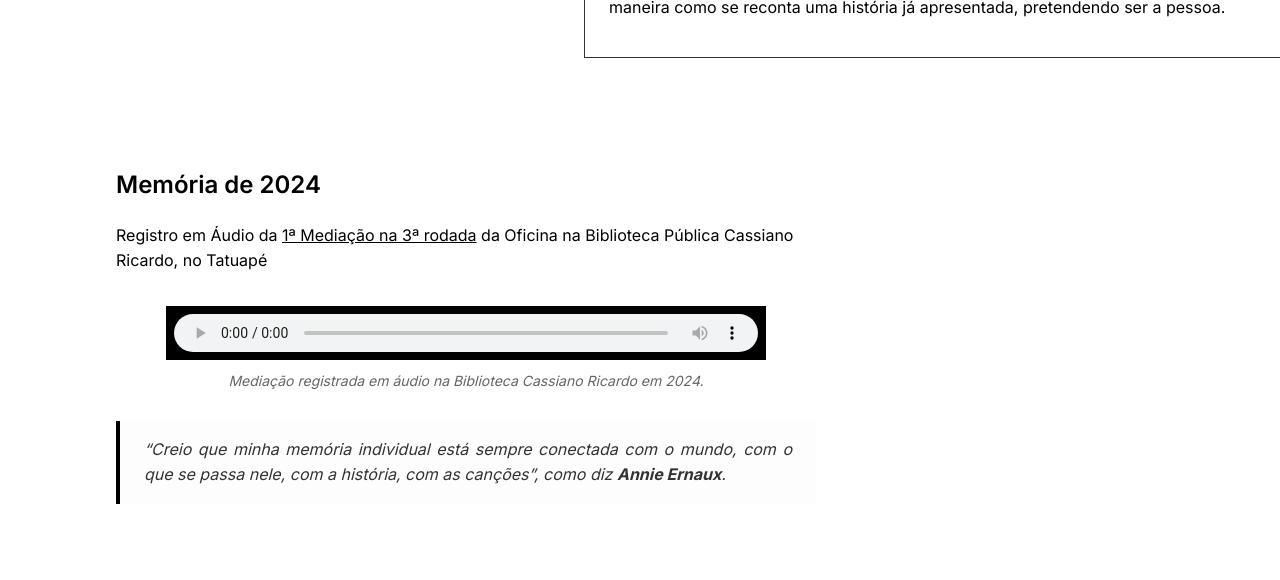
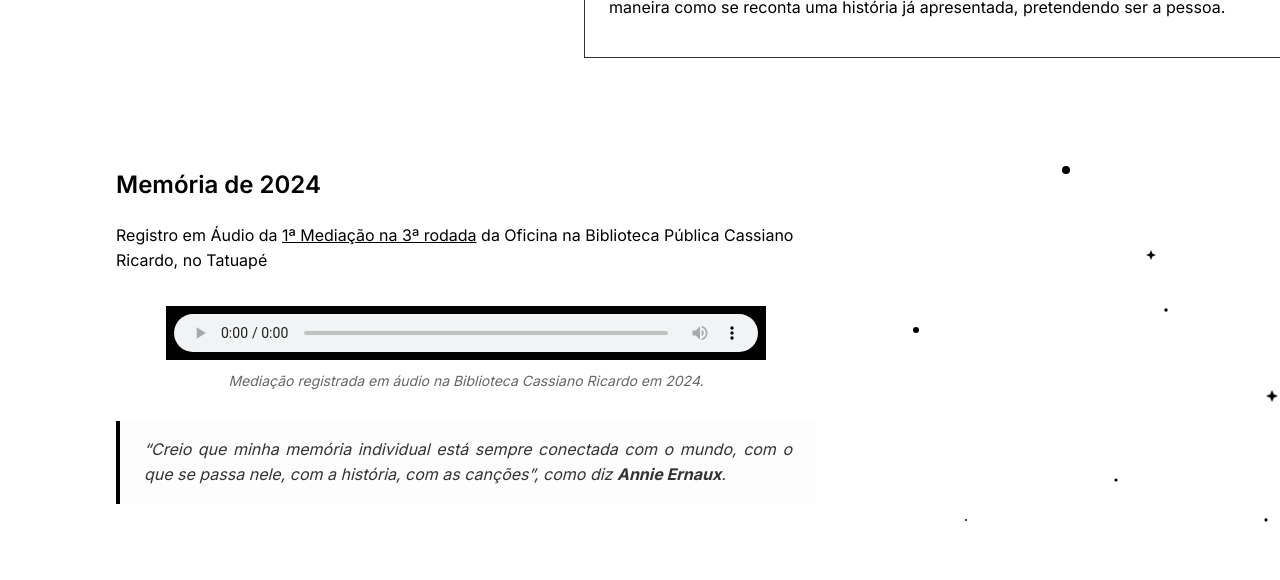
Before and after one commit to caiocastelhano/museu-autobiografico, a Next.js app: page /memoria in a window 1280 px wide. Shown: the part 4520-5100 px from the top of the page. Built offline with nearby package versions, Linux system fonts and the light colour scheme.

Commit message:
Adiciona estrelas e ponto na terceira seção de Memória

```diff
--- a/src/app/memoria/Memoria.module.css
+++ b/src/app/memoria/Memoria.module.css
@@ -314,12 +314,38 @@
 
 /* ===== SEÇÃO 3: MEMÓRIA EM ÁUDIO ===== */
 .audioMemorySection {
+  position: relative; /* necessário para posicionar o SVG */
   align-self: flex-start;
   width: 100%;
   max-width: 700px;
   margin-left: 100px;
   padding: 40px 0;
   text-align: left;
+  min-height: 400px; /* mesma altura do viewBox */
+}
+
+.bgAudioMemory {
+  position: absolute;
+  top: 0;
+  left: 50%;
+  transform: translateX(-50%);
+  width: 5000px;
+  height: 400px; /* igual à altura do viewBox do SVG */
+  z-index: 0;
+  pointer-events: none;
+}
+
+.floatingElements {
+  width: 100%;
+  height: 100%;
+}
+
+.audioMemorySection h2,
+.audioMemorySection p,
+.audioMemorySection .mediaBlock,
+.audioMemorySection .quoteBox {
+  position: relative; /* garante que fiquem acima do SVG */
+  z-index: 1;
 }
 
 .audioMemorySection h2 {
@@ -345,7 +371,7 @@
 .audioPlayer {
   width: 100%;
   max-width: 600px;
-  background-color: black; /* fundo escuro */
+  background-color: black;
   border: none;
   border-radius: 0;
   padding: 8px;
@@ -368,12 +394,12 @@
 }
 
 /* ===== RESPONSIVIDADE MEMÓRIA EM ÁUDIO ===== */
-
 @media (max-width: 768px) {
   .audioMemorySection {
     margin-left: 0;
     padding: 40px 16px;
     text-align: center;
+    min-height: auto; /* evita espaço em branco no mobile */
   }
 
   .audioMemorySection h2 {
@@ -384,7 +410,6 @@
     text-align: center;
   }
 }
-
 
 /* ===== SEÇÃO 4: DEPOIMENTOS COLETIVOS ===== */
 .participantTestimoniesSection {
--- a/src/app/memoria/page.js
+++ b/src/app/memoria/page.js
@@ -273,6 +273,27 @@ export default function MemoriaPage() {
 
         {/* Bloco sobre memórias de 2024 - áudio */}
         <section className={styles.audioMemorySection}>
+        {/* SVG de fundo – lado direito */}
+        <div className={styles.bgAudioMemory}>
+            <svg
+            className={styles.floatingElements}
+            viewBox="0 0 5000 400"
+            xmlns="http://www.w3.org/2000/svg"
+            >
+            {/* Área segura – Lado Direito (x entre 3080 e 3400) */}
+            <circle cx="3100" cy="40" r="4" fill="black" />
+            <circle cx="3200" cy="180" r="1.7" fill="black" />
+            <circle cx="3350" cy="250" r="2.1" fill="black" />
+            <circle cx="3150" cy="350" r="1.6" fill="black" />
+            <circle cx="3300" cy="390" r="1.4" fill="black" />
+            <circle cx="2950" cy="200" r="3" fill="black" />
+            <circle cx="3000" cy="390" r="1" fill="black" />
+            <circle cx="3300" cy="390" r="1.4" fill="black" />
+            <image href="/images/star.png" x="3180" y="120" width="10" height="10" />
+            <image href="/images/star.png" x="3300" y="260" width="12" height="12" />
+            </svg>
+        </div>
+
         <h2>Memória de 2024</h2>
 
         <p>
```
Lines whose indentation alone changed are shown as unchanged.
